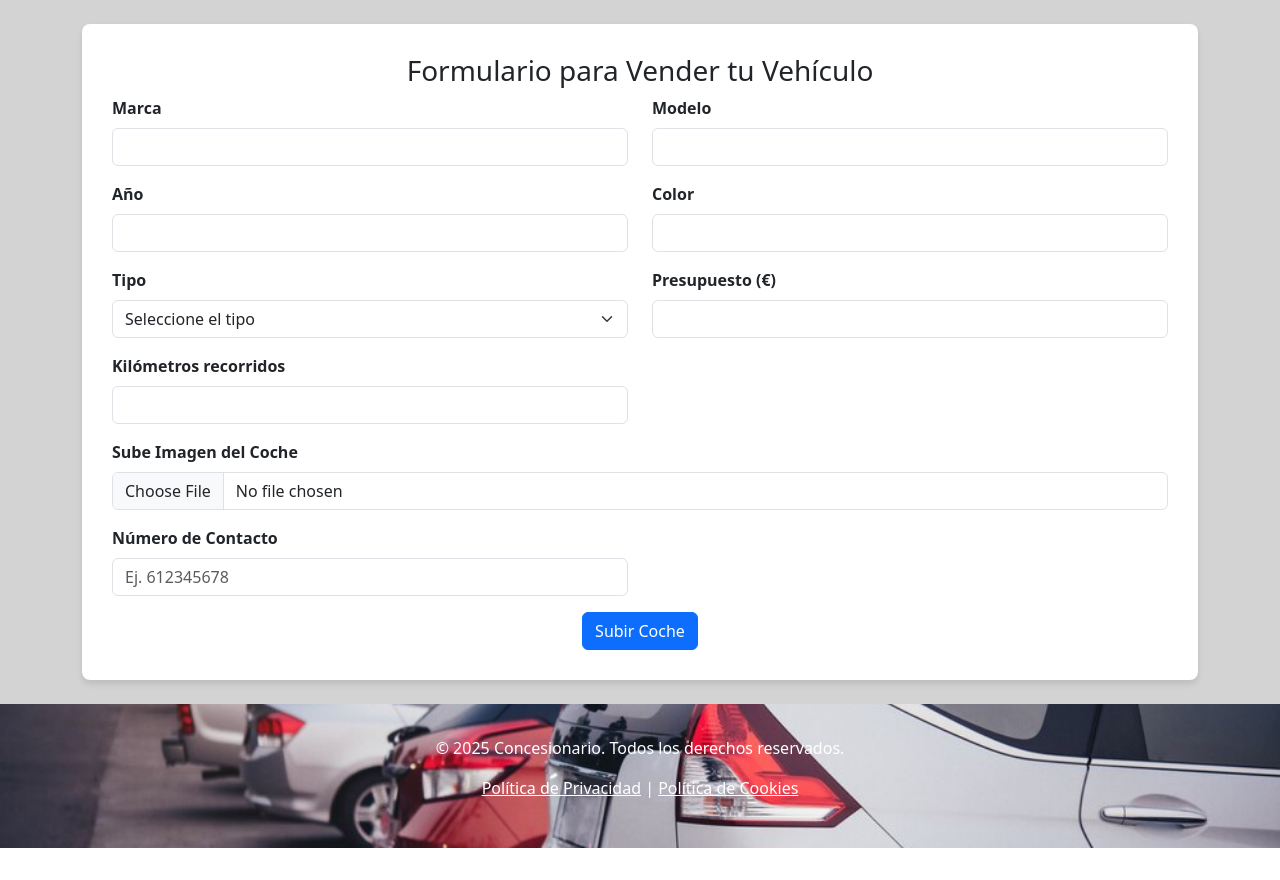
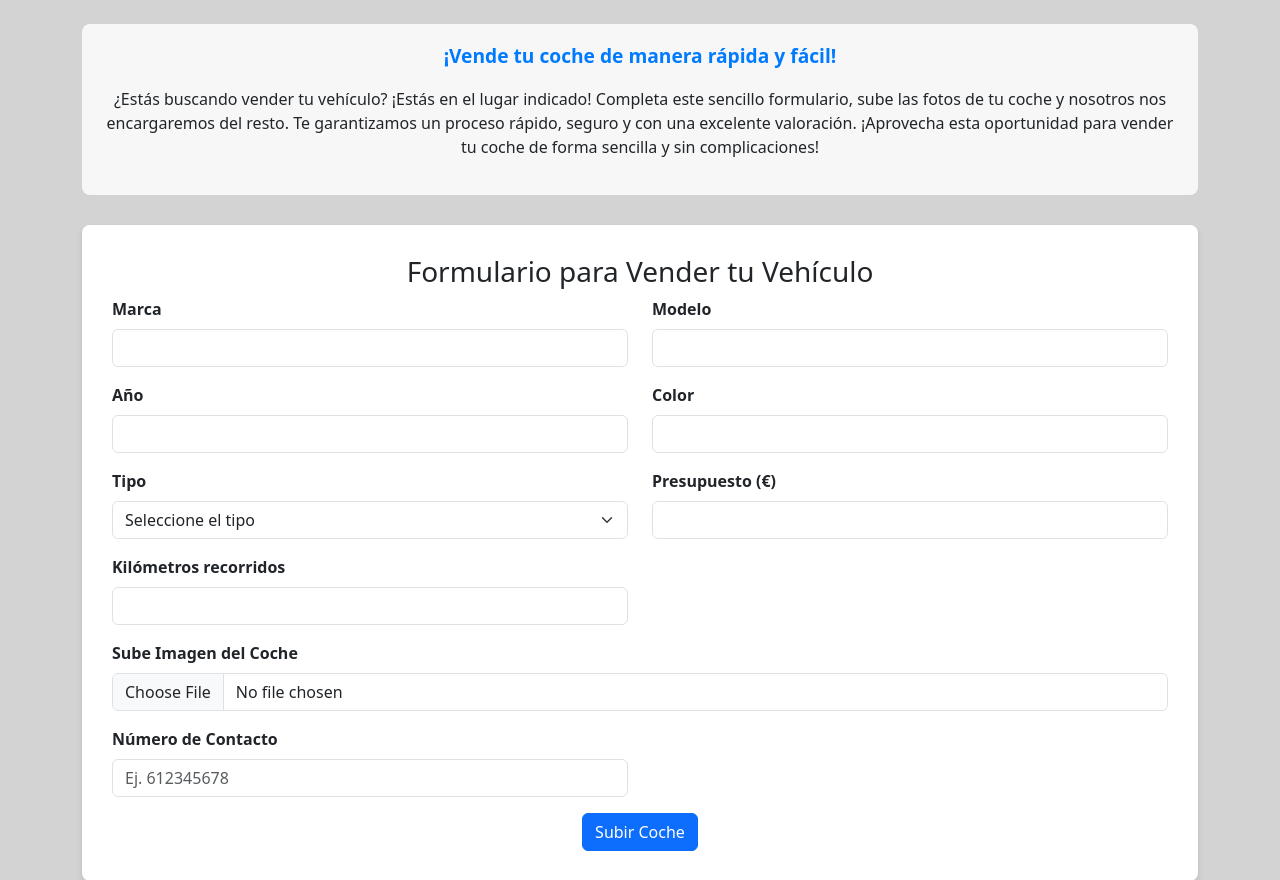
Before and after one commit to AlbertoManzano04/Proyecto, a PHP site: page /subeTuCoche.php in a window 1280 px wide. Shown: the part 216-1096 px from the top of the page. Before the commit the page ends 1064 px from the top, so only its background shows below. Run offline with PHP 8.4, Linux system fonts and the light colour scheme.

Commit message:
añadido pequeño texto llamativo a sube tu coche y modificado el sitio de waasasp en contacto

```diff
--- a/contacto.php
+++ b/contacto.php
@@ -202,3 +202,4 @@ $conn->close();
 
 </body>
 </html>
+s
--- a/subeTuCoche.php
+++ b/subeTuCoche.php
@@ -88,6 +88,21 @@ $conn->close();
             background-color: #0066CC;
             border-radius: 5px;
         }
+
+        .highlight-text {
+            font-size: 1.2rem;
+            color: #007bff;
+            font-weight: bold;
+            margin-bottom: 20px;
+        }
+
+        .sube-coche-description {
+            background-color: #f7f7f7;
+            padding: 20px;
+            border-radius: 8px;
+            text-align: center;
+            margin-bottom: 30px;
+        }
     </style>
 </head>
 <body>
@@ -114,6 +129,11 @@ $conn->close();
 </nav>
 
 <main class="container my-4">
+    <div class="sube-coche-description">
+        <h3 class="highlight-text">¡Vende tu coche de manera rápida y fácil!</h3>
+        <p>¿Estás buscando vender tu vehículo? ¡Estás en el lugar indicado! Completa este sencillo formulario, sube las fotos de tu coche y nosotros nos encargaremos del resto. Te garantizamos un proceso rápido, seguro y con una excelente valoración. ¡Aprovecha esta oportunidad para vender tu coche de forma sencilla y sin complicaciones!</p>
+    </div>
+
     <div class="form-container">
         <h3 class="text-center">Formulario para Vender tu Vehículo</h3>
         <form method="POST" action="subeTuCoche.php" enctype="multipart/form-data" class="row">
```
